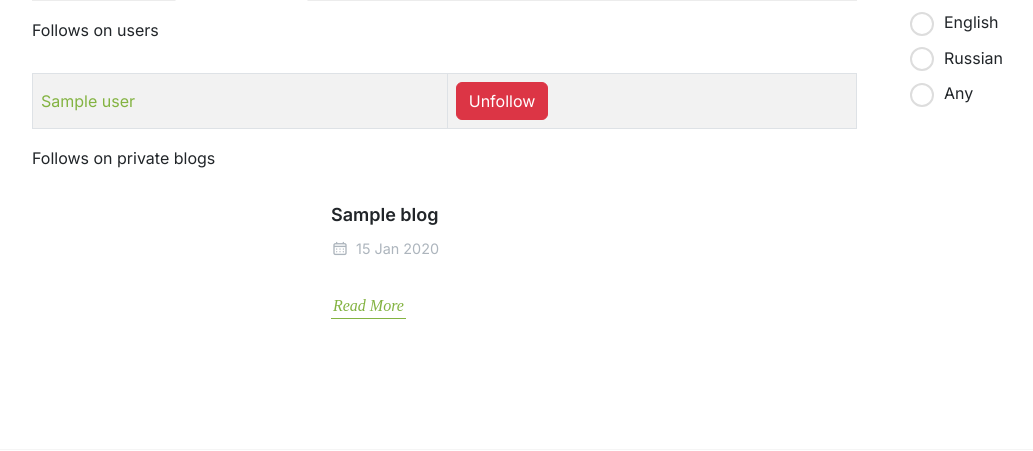
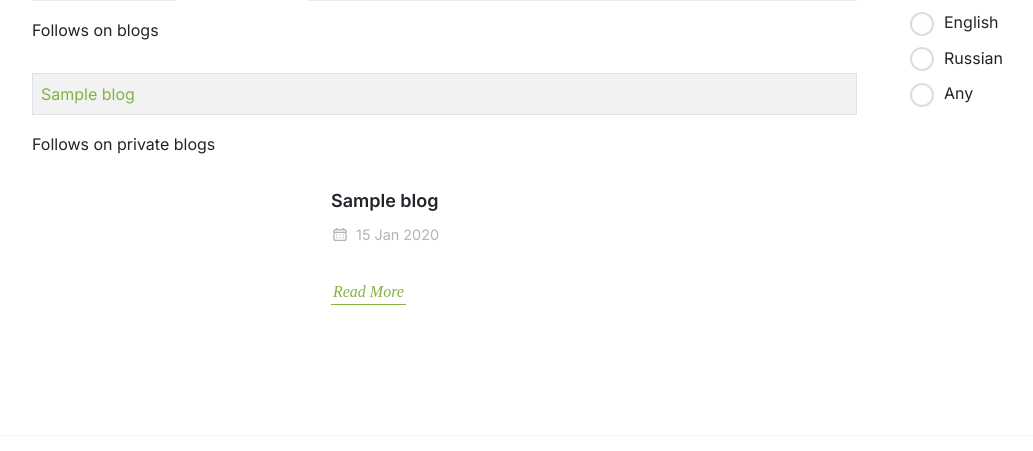
Before and after one commit to Doni9480/vifyx_dev, a Django app: template blog/users/templates/my_profile.html in a window 1280 px wide, after a click on "Follows". Shown: the part 308-759 px from the top of the page, without its empty margins (50-1083 px from the left). Run offline with Django 5.2, Linux system fonts and the light colour scheme; the template is opened without the code that fills it: most values are stand-ins (such as "Sample title", 1, 10 or a date in 2020); some libraries are stand-ins or nearby versions.

Commit message:
Update my_profile.html

```diff
--- a/blog/users/templates/my_profile.html
+++ b/blog/users/templates/my_profile.html
@@ -128,16 +128,15 @@
                                     <div class="tab-pane fade" id="profile-alt" role="tabpanel" aria-labelledby="canvas-profile-tab" tabindex="0">
 
                                         {% if follows %}
-                                            <p>Follows on users</p>
+                                            <p>Follows on blogs</p>
 
                                             <table class="table table-bordered table-striped">
                                             <tbody>
                                                 {% for follow in follows %}
                                                     <tr>
                                                         <td style="vertical-align: middle;">
-                                                            <a href="{% url 'users:profile' follow.user.get_username %}">{{ follow.user }}</a>
+                                                            <a href="{% url 'blogs:show' follow.blog.slug %}">{{ follow.blog.title }}</a>
                                                         </td>
-                                                        <td><button type="button" value="{{ follow.user.get_username }}" id="username_unfollow" class="btn btn-danger">Unfollow</button></td>
                                                     </tr>
                                                 {% endfor %}
                                             </tbody>
```
